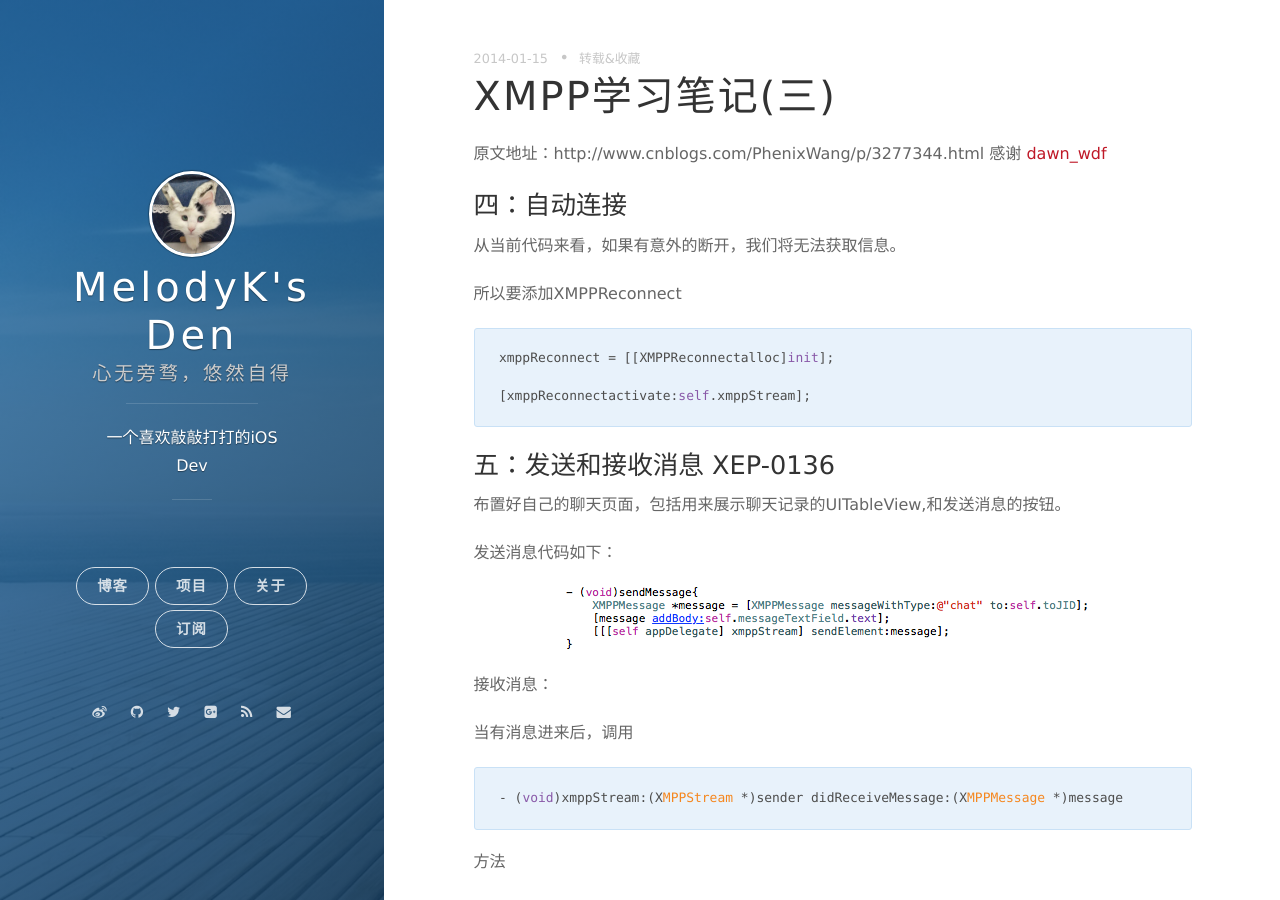
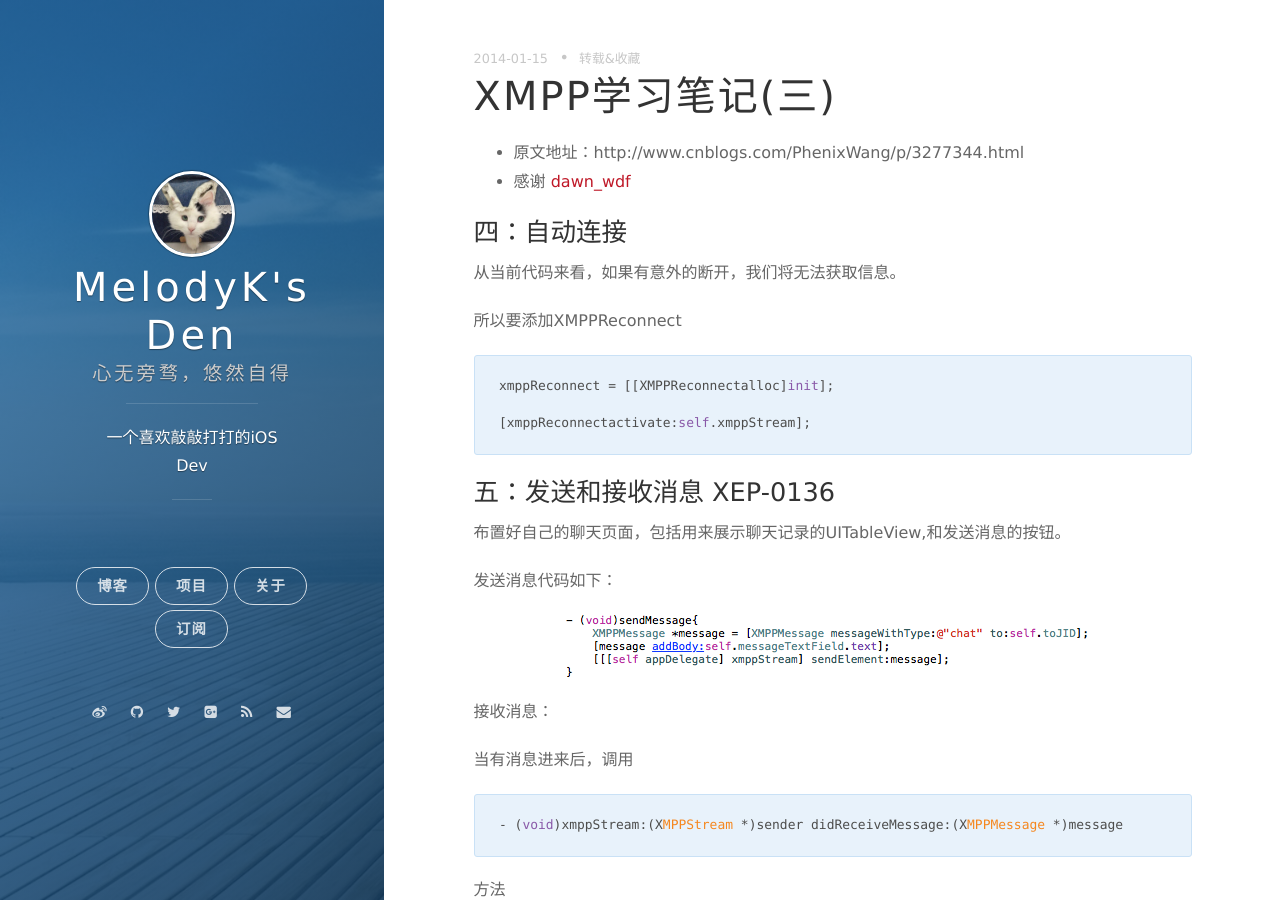
Before and after one commit to yyks999/yyks999.github.io, a Jekyll site: the page built from _posts/2014-01-15-XMPP-Learn-3.markdown, in a window 1280 px wide and 900 px high. Built offline with Jekyll 4.4.1, drawn with Linux system fonts in a browser that asks for light colours; nearby versions of some CDN libraries; Markdown is read by kramdown in place of the engine named in the settings; comment, search, counter and statistics services are not loaded.

Commit message:
引用文字的格式修改

```diff
--- a/_posts/2014-01-15-XMPP-Learn-3.markdown
+++ b/_posts/2014-01-15-XMPP-Learn-3.markdown
@@ -5,8 +5,8 @@ date: 2014-01-15 22:41:31.000000000 +08:00
 tags: 转载 & 收藏
 ---
 
-原文地址：http://www.cnblogs.com/PhenixWang/p/3277344.html
-感谢 [dawn_wdf](http://www.cnblogs.com/PhenixWang/)
+* 原文地址：http://www.cnblogs.com/PhenixWang/p/3277344.html
+* 感谢 [dawn_wdf](http://www.cnblogs.com/PhenixWang/)
 
 
 ### 四：自动连接
```
